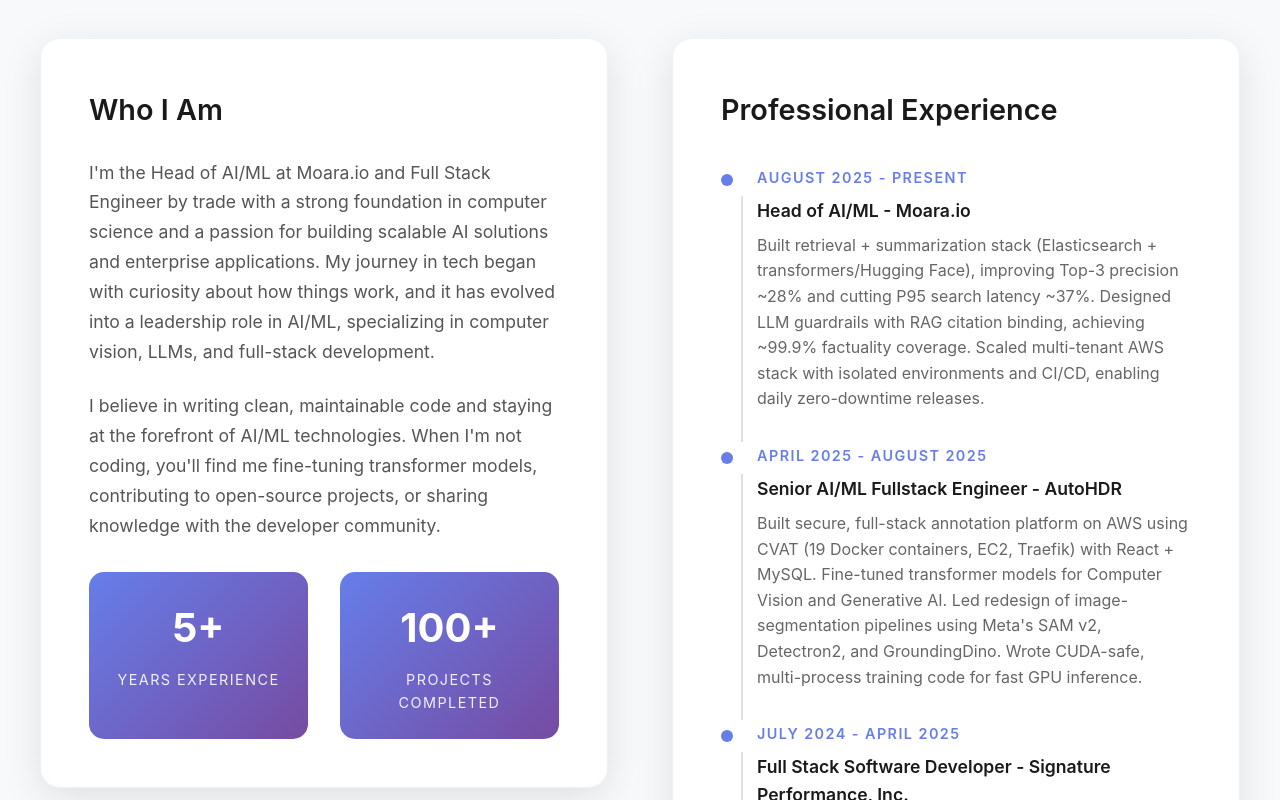
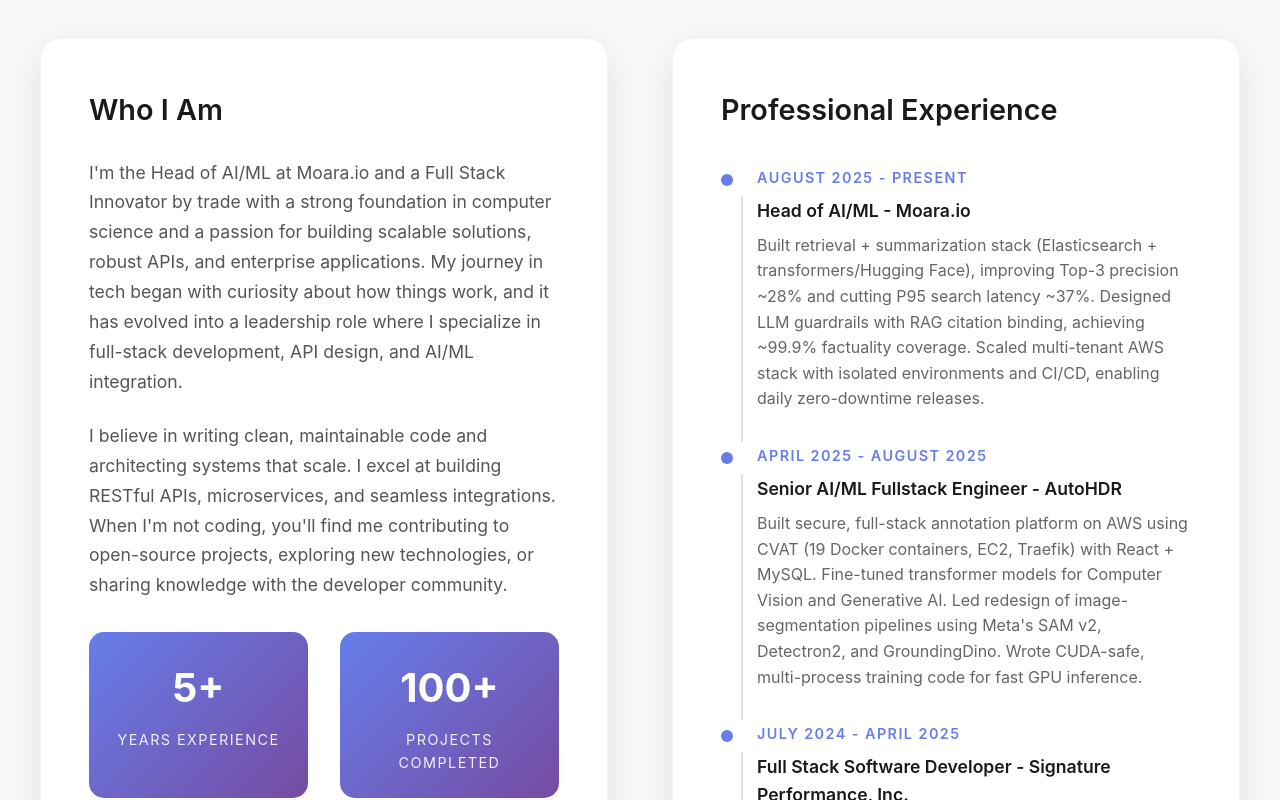
Before and after one commit to GhostInTheToast/coderbilalsite, a React (Create React App) app: page / in a window 1280 px wide. Shown: the part 1306-2106 px from the top of the page. Built offline with nearby package versions, Linux system fonts and the light colour scheme.

Commit message:
Update About section: rebalance description to emphasize full-stack innovator role and API expertise

```diff
--- a/src/components/About.tsx
+++ b/src/components/About.tsx
@@ -234,14 +234,14 @@
           >
             <AboutTitle>Who I Am</AboutTitle>
             <AboutText>
-              I'm the Head of AI/ML at Moara.io and Full Stack Engineer by trade with a strong foundation in computer science and a passion for building
-              scalable AI solutions and enterprise applications. My journey in tech began with curiosity about how things work,
-              and it has evolved into a leadership role in AI/ML, specializing in computer vision, LLMs, and full-stack development.
+              I'm the Head of AI/ML at Moara.io and a Full Stack Innovator by trade with a strong foundation in computer science and a passion for building
+              scalable solutions, robust APIs, and enterprise applications. My journey in tech began with curiosity about how things work,
+              and it has evolved into a leadership role where I specialize in full-stack development, API design, and AI/ML integration.
             </AboutText>
             <AboutText>
-              I believe in writing clean, maintainable code and staying at the forefront of AI/ML technologies.
-              When I'm not coding, you'll find me fine-tuning transformer models, contributing to
-              open-source projects, or sharing knowledge with the developer community.
+              I believe in writing clean, maintainable code and architecting systems that scale. I excel at building RESTful APIs,
+              microservices, and seamless integrations. When I'm not coding, you'll find me contributing to
+              open-source projects, exploring new technologies, or sharing knowledge with the developer community.
             </AboutText>
 
             <StatsGrid>
--- a/src/components/Hero.tsx
+++ b/src/components/Hero.tsx
@@ -242,7 +242,7 @@
             animate={{ opacity: 1 }}
             transition={{ duration: 0.6, delay: 1.2 }}
           >
-            Consistent daily contributions showcasing dedication and continuous learning
+            Consistent contributions showcasing dedication and continuous learning
           </motion.p>
         </motion.div>
 
```
